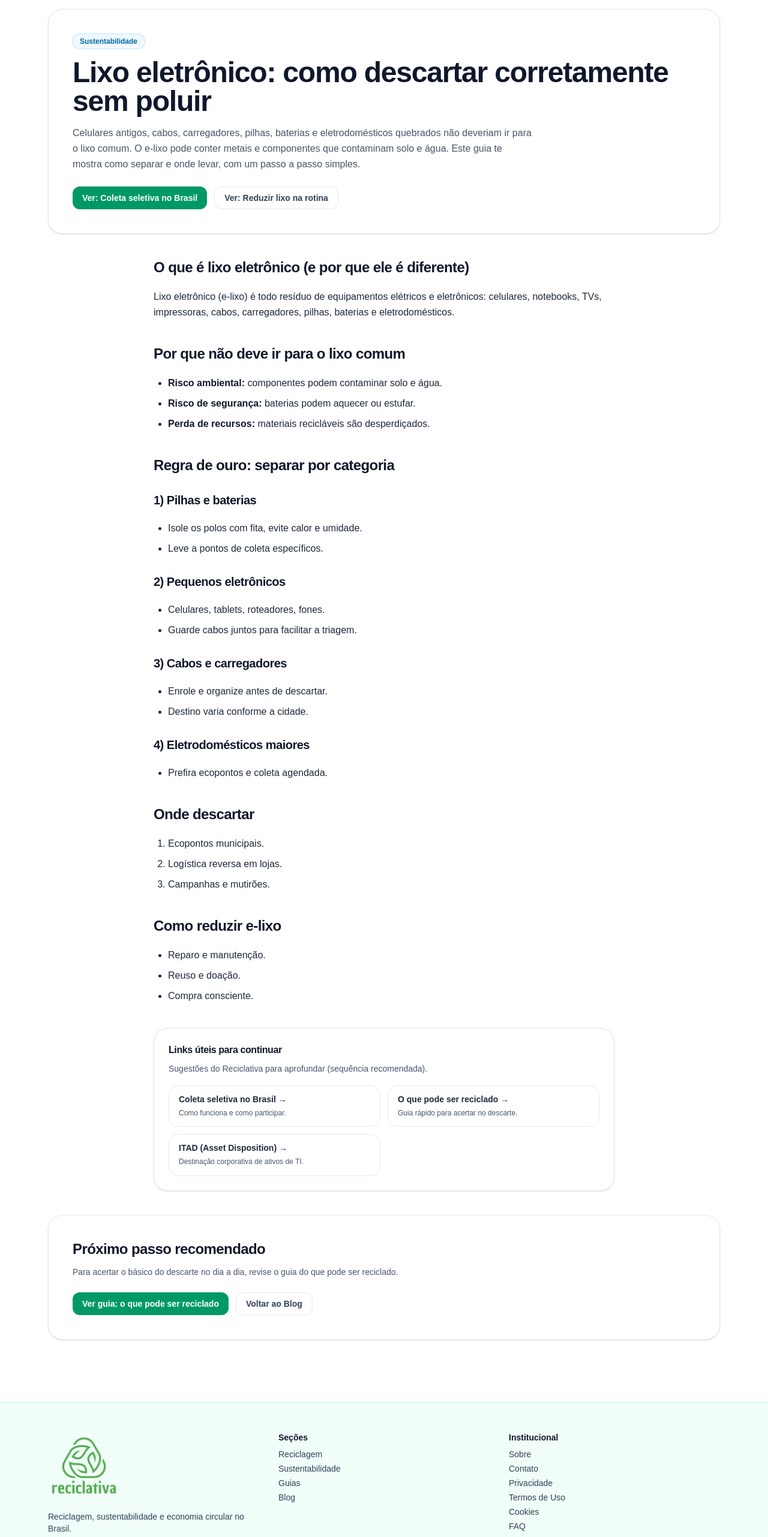
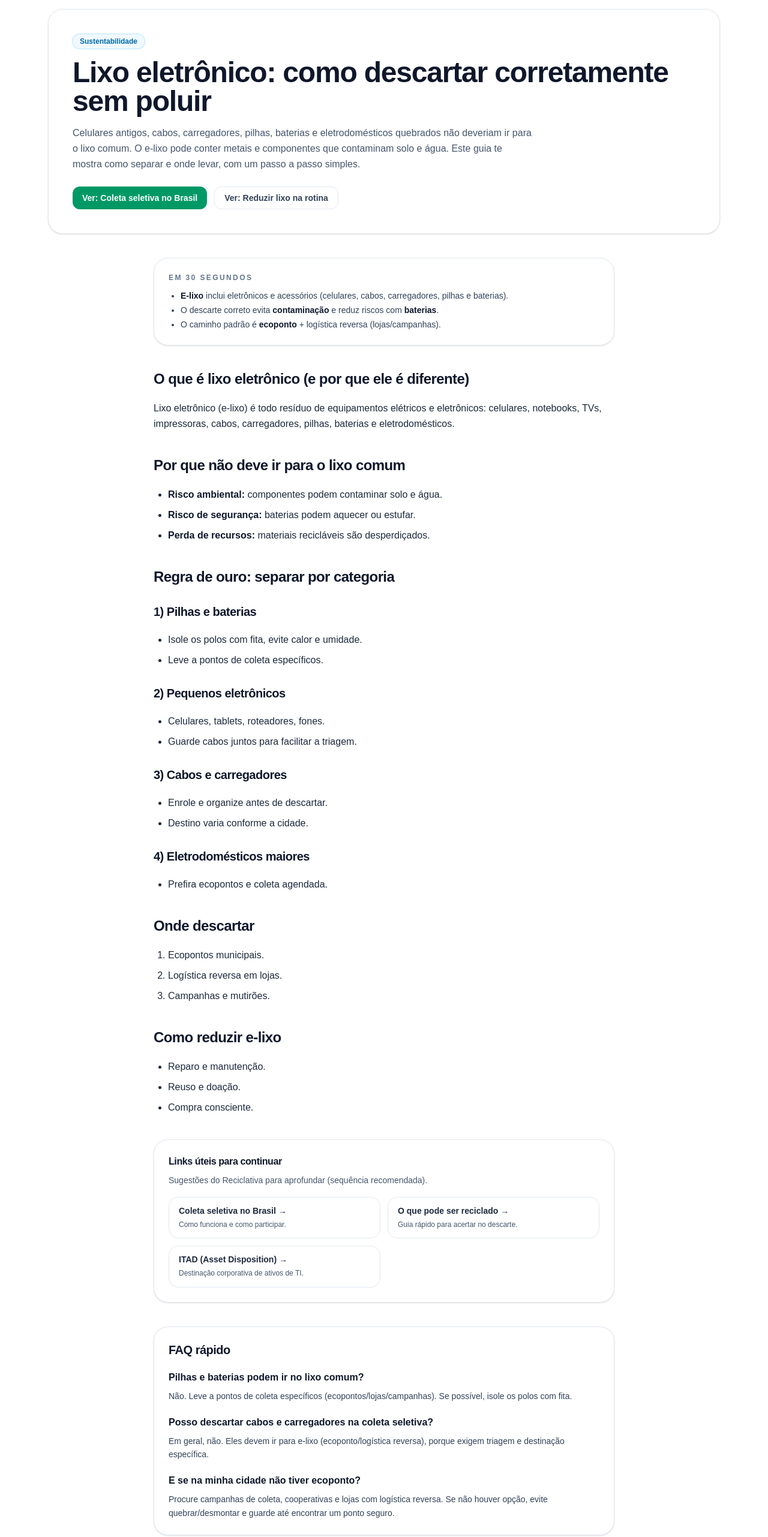
Before and after one commit to aieduardopompeu/reciclativa-portal, a Next.js app: page /blog/lixo-eletronico-descarte in a window 1280 px wide. Shown: the part 234-2797 px from the top of the page at 60% size. Built offline with nearby package versions, Linux system fonts and the light colour scheme; no server answers.

Commit message:
feat(blog): padronizar post lixo-eletronico-descarte no padrão ITAD

```diff
--- a/src/app/blog/lixo-eletronico-descarte/page.tsx
+++ b/src/app/blog/lixo-eletronico-descarte/page.tsx
@@ -11,7 +11,7 @@ const SLUG = "lixo-eletronico-descarte";
 const URL = `${SITE_URL}/blog/${SLUG}`;
 
 export const metadata: Metadata = {
-  title: "Lixo eletrônico: como descartar corretamente sem poluir | Reciclativa",
+  title: "Lixo eletrônico: como descartarsrüiar corretamente sem poluir | Reciclativa",
   description:
     "Guia prático de descarte de lixo eletrônico (e-lixo): o que é, riscos ambientais, como separar por tipo e onde levar com segurança.",
   alternates: { canonical: `/blog/${SLUG}` },
@@ -83,9 +83,30 @@ export default function Page() {
       {/* Corpo editorial — PADRÃO ITAD */}
       <section className="mt-10">
         <article className="mx-auto max-w-3xl">
+          {/* BOX “EM 30 SEGUNDOS” — igual ao ITAD */}
+          <div className="rounded-3xl border border-slate-200 bg-white p-6 shadow-sm">
+            <p className="text-xs font-semibold uppercase tracking-[0.2em] text-slate-500">
+              Em 30 segundos
+            </p>
+            <ul className="mt-3 list-disc space-y-1 pl-5 text-sm text-slate-700">
+              <li>
+                <strong className="text-slate-900">E-lixo</strong> inclui eletrônicos e acessórios
+                (celulares, cabos, carregadores, pilhas e baterias).
+              </li>
+              <li>
+                O descarte correto evita <strong className="text-slate-900">contaminação</strong> e
+                reduz riscos com <strong className="text-slate-900">baterias</strong>.
+              </li>
+              <li>
+                O caminho padrão é <strong className="text-slate-900">ecoponto</strong> + logística
+                reversa (lojas/campanhas).
+              </li>
+            </ul>
+          </div>
+
           <div
             className={[
-              "text-slate-800 leading-relaxed space-y-5",
+              "mt-10 text-slate-800 leading-relaxed space-y-5",
               "[&_h2]:mt-10 [&_h2]:text-2xl [&_h2]:font-extrabold [&_h2]:tracking-tight [&_h2]:text-slate-900",
               "[&_h3]:mt-7 [&_h3]:text-xl [&_h3]:font-bold [&_h3]:tracking-tight [&_h3]:text-slate-900",
               "[&_p]:text-base [&_p]:leading-relaxed",
@@ -155,6 +176,7 @@ export default function Page() {
             </ul>
           </div>
 
+          {/* Links úteis */}
           <div className="mt-10">
             <RecommendedLinks
               links={[
@@ -176,10 +198,47 @@ export default function Page() {
               ]}
             />
           </div>
-        </article>
-      </section>
 
-      {/* CTA final (inalterado) */}
+          {/* FAQ — para bater o padrão do ITAD */}
+          <div className="mt-10 rounded-3xl border border-slate-200 bg-white p-6 shadow-sm">
+            <h2 className="text-xl font-extrabold tracking-tight text-slate-900">
+              FAQ rápido
+            </h2>
+
+            <div className="mt-5 space-y-5 text-sm leading-relaxed text-slate-700">
+              <div>
+                <h3 className="text-base font-bold text-slate-900">
+                  Pilhas e baterias podem ir no lixo comum?
+                </h3>
+                <p className="mt-2">
+                  Não. Leve a pontos de coleta específicos (ecopontos/lojas/campanhas). Se possível,
+                  isole os polos com fita.
+                </p>
+              </div>
+
+              <div>
+                <h3 className="text-base font-bold text-slate-900">
+                  Posso descartar cabos e carregadores na coleta seletiva?
+                </h3>
+                <p className="mt-2">
+                  Em geral, não. Eles devem ir para e-lixo (ecoponto/logística reversa), porque exigem
+                  triagem e destinação específica.
+                </p>
+              </div>
+
+              <div>
+                <h3 className="text-base font-bold text-slate-900">
+                  E se na minha cidade não tiver ecoponto?
+                </h3>
+                <p className="mt-2">
+                  Procure campanhas de coleta, cooperativas e lojas com logística reversa. Se não houver
+                  opção, evite quebrar/desmontar e guarde até encontrar um ponto seguro.
+                </p>
+              </div>
+            </div>
+          </div>
+
+          {/* CTA final — AGORA dentro do max-w-3xl (padrão ITAD) */}
           <section className="mt-10 rounded-3xl border border-slate-200 bg-white p-7 shadow-sm md:p-10">
             <h2 className="text-2xl font-bold tracking-tight text-slate-900">
               Próximo passo recomendado
@@ -203,6 +262,8 @@ export default function Page() {
               </Link>
             </div>
           </section>
+        </article>
+      </section>
     </main>
   );
 }
```
Lines whose indentation alone changed are shown as unchanged.
